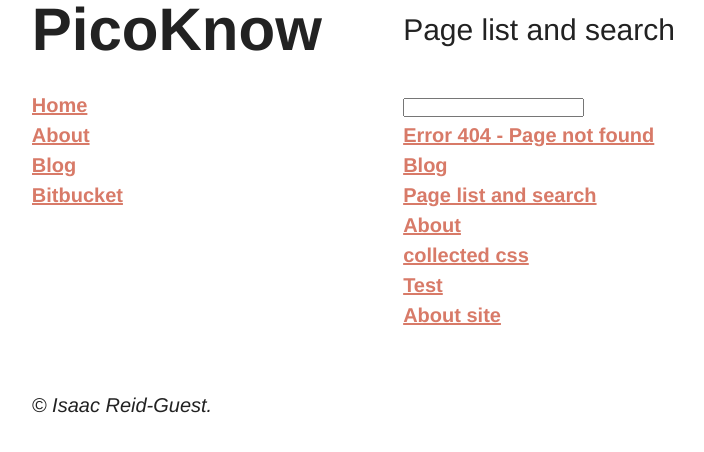
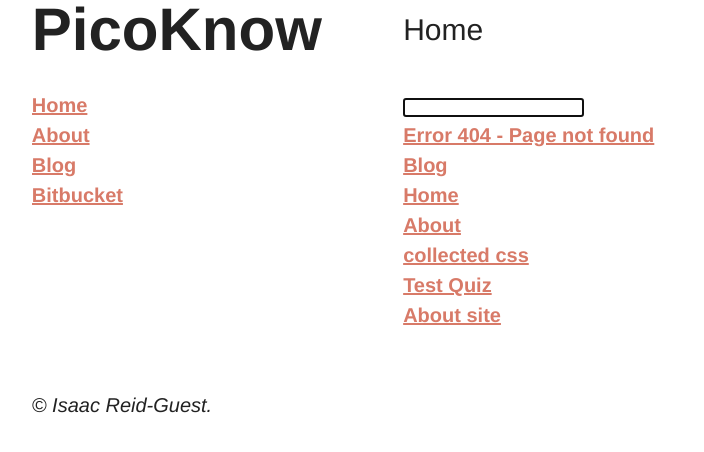
Before and after one commit to picoknow/picoknow.github.io, a Jekyll site: the page built from index.html, in a window 1280 px wide. Shown: the top 452 px of the page, without its empty margins (159-863 px from the left). Built offline with Jekyll 4.4.1, drawn with Linux system fonts in a browser that asks for light colours.

Commit message:
Search Optimisation

```diff
--- a/index.html
+++ b/index.html
@@ -1,10 +1,10 @@
 ---
 layout: default
-title: Page list and search
+title: Home
 searchignore: true
 ---
 <div id="example-list">
-    <input class="search" />
+    <input class="search" id="input" autofocus="autofocus"/>
     <ul class="list">
         {% for page in site.pages %}
         {% unless searchignore == true %}
--- a/main.css
+++ b/main.css
@@ -2,6 +2,7 @@
 layout: clear
 title: collected css
 published: true
+searchignore: true
 ---
 
 {% include css/style.css %}
--- a/quiz.md
+++ b/quiz.md
@@ -1,5 +1,5 @@
 ---
-title: Test
+title: Test Quiz
 layout: quiz
 # Max time in seconds
 maxtime: 600
```
Also changed, not shown: about/index.md (+1 -0 lines), about/site.md (+1 -0 lines).
